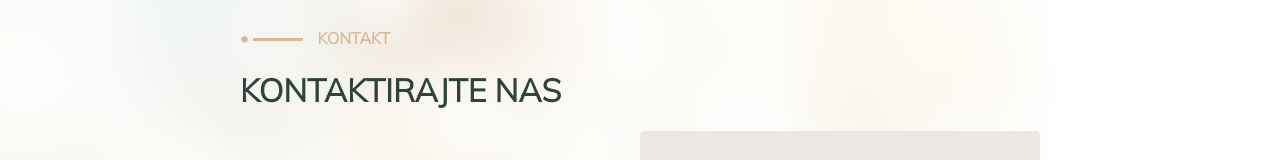
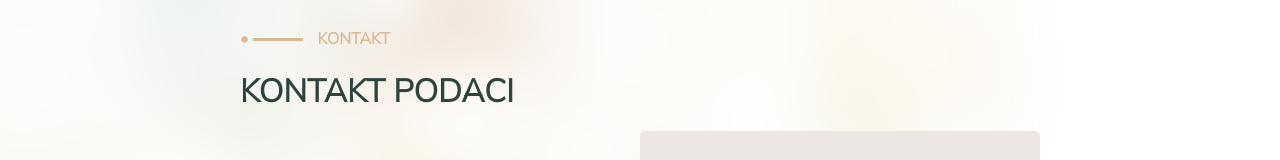
Before and after one commit to YDundie/designPoint, a Next.js app: page /kontakt in a window 1280 px wide. Shown: the part 125-285 px from the top of the page. Built offline with nearby package versions, Linux system fonts and the light colour scheme.

Commit message:
kontakt podaci umjesto kontaktirajte nas

```diff
--- a/pages/kontakt.js
+++ b/pages/kontakt.js
@@ -6,7 +6,7 @@ import Link from 'next/link';
 import Input from '../components/Input';
 import { useState } from 'react';
 
-export default function Kontakt(props) {
+export default function Kontakt() {
   const router = useRouter();
 
   const [name, setName] = useState('');
@@ -72,7 +72,7 @@ export default function Kontakt(props) {
           <h2 className={styles.designerHeader} onClick={() => router.push('/usluge')} style={{ cursor: 'pointer' }}>
             • <span className={styles.line}></span>Kontakt
           </h2>
-          <h1 className={styles.uslugeHeaderText}>Kontaktirajte nas</h1>
+          <h1 className={styles.uslugeHeaderText}>Kontakt Podaci</h1>
         </div>
       </div>
       <div className={styles.contentSpacerLeft}>
```
